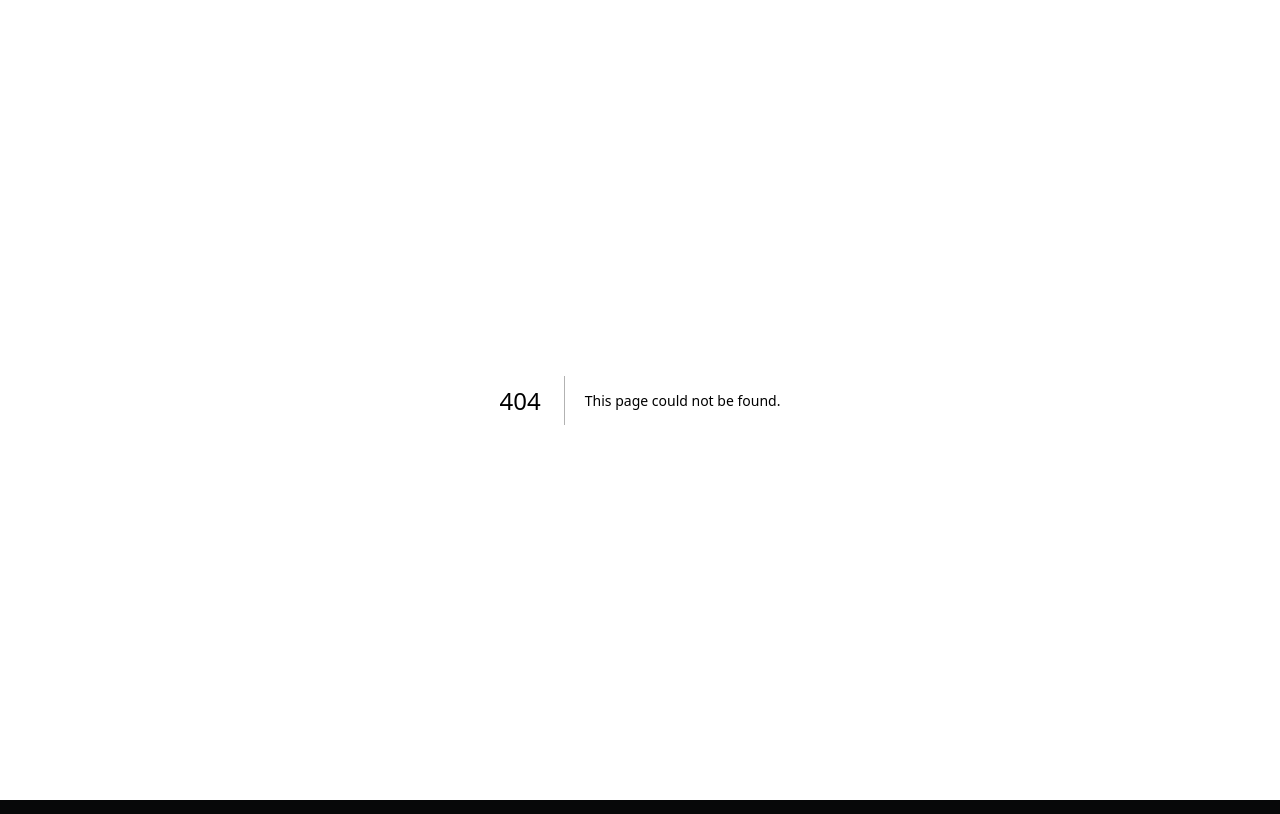
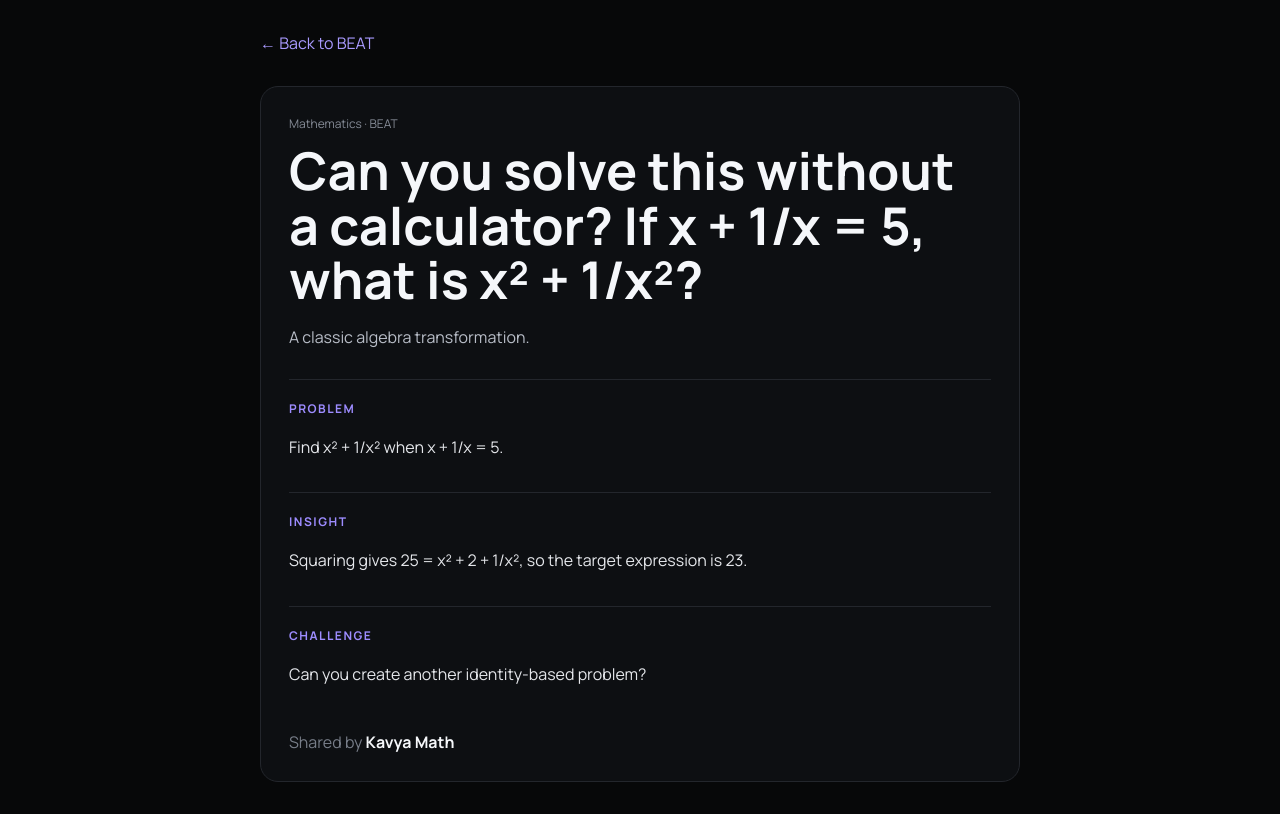
Before and after one commit to Thiviyan001/vexora-platform, a Next.js app: page /beat/post/1 in a window 1280 px wide. Before the commit this address had no page. Built offline with nearby package versions, Linux system fonts and the light colour scheme; a web font is replaced by a local one.

Commit message:
Add app/beat/post/[id]/page.tsx

```diff
--- /dev/null
+++ b/app/beat/post/[id]/page.tsx
@@ -0,0 +1,13 @@
+import Link from "next/link";
+
+const posts:Record<string,{name:string;topic:string;caption:string;description:string;problem:string;insight:string;challenge:string}> = {
+"1":{name:"Kavya Math",topic:"Mathematics",caption:"Can you solve this without a calculator? If x + 1/x = 5, what is x² + 1/x²?",description:"A classic algebra transformation.",problem:"Find x² + 1/x² when x + 1/x = 5.",insight:"Squaring gives 25 = x² + 2 + 1/x², so the target expression is 23.",challenge:"Can you create another identity-based problem?"},
+"2":{name:"Ravin Codes",topic:"Computer Science",caption:"Why does binary make computers possible?",description:"Every photo, game, message and program eventually becomes information represented by bits.",problem:"How can computers represent complex information using simple electronic states?",insight:"Binary provides a two-state representation that maps naturally onto digital switching.",challenge:"Build a tiny binary or CPU simulator and explain one instruction."},
+"3":{name:"Nethmi Designs",topic:"History",caption:"The printing press changed more than books.",description:"Mechanical movable-type printing increased the speed and scale at which written material could be reproduced.",problem:"How can a communication technology change who gets access to ideas?",insight:"Faster reproduction allowed written ideas to travel beyond small circles that traditionally controlled manuscripts.",challenge:"Find one modern technology that changed how students access information."}
+};
+
+export default async function PostPage({params}:{params:Promise<{id:string}>}) {
+ const {id}=await params; const p=posts[id];
+ if(!p) return <main style={{minHeight:"100vh",background:"#070809",color:"#f5f7fa",padding:"48px",fontFamily:"Manrope,Arial"}}><Link href="/beat">← Back to BEAT</Link><h1>Post not found</h1><p>This post may have been removed or is not available.</p></main>;
+ return <main style={{minHeight:"100vh",background:"#070809",color:"#f5f7fa",padding:"32px",fontFamily:"Manrope,Arial"}}><div style={{maxWidth:760,margin:"0 auto"}}><Link href="/beat" style={{color:"#a99aff",textDecoration:"none"}}>← Back to BEAT</Link><article style={{marginTop:32,border:"1px solid #23262c",borderRadius:18,padding:28,background:"#0d0f12"}}><div style={{color:"#858b96",fontSize:12}}>{p.topic} · BEAT</div><h1 style={{fontSize:"clamp(30px,5vw,52px)",lineHeight:1.05,margin:"12px 0"}}>{p.caption}</h1><p style={{color:"#b8bdc7",lineHeight:1.7}}>{p.description}</p><div style={{display:"grid",gap:16,marginTop:28}}>{[["PROBLEM",p.problem],["INSIGHT",p.insight],["CHALLENGE",p.challenge]].map(([label,text])=><section key={label} style={{borderTop:"1px solid #23262c",paddingTop:16}}><strong style={{color:"#9d8cff",fontSize:12,letterSpacing:1.5}}>{label}</strong><p style={{lineHeight:1.65,color:"#e5e7eb"}}>{text}</p></section>)}</div><div style={{marginTop:28,color:"#777d88"}}>Shared by <strong style={{color:"#f5f7fa"}}>{p.name}</strong></div></article></div></main>
+}
```
